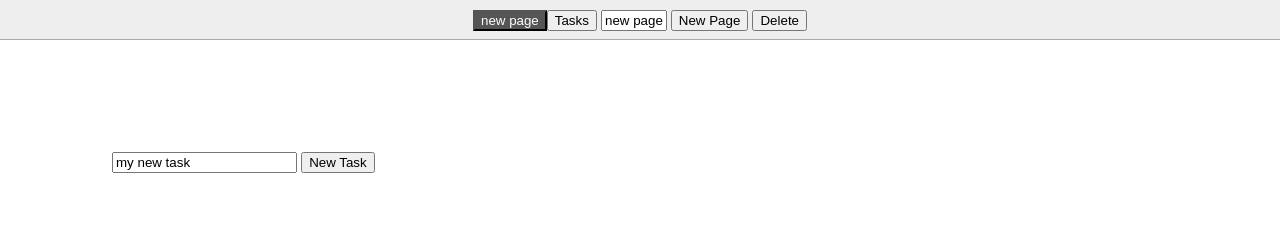
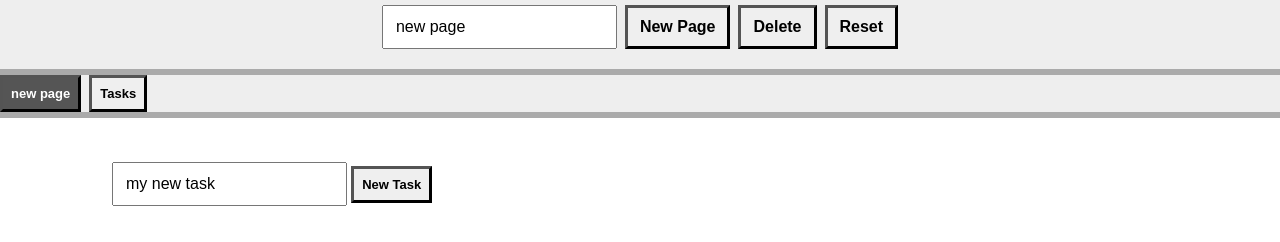
Before and after one commit to wolfepackharry/Checklist, a website: page index.html in a window 1280 px wide. Both pictures are taken after a click on the button "New Page". Drawn offline with Linux system fonts and the light colour scheme.

Commit message:
+DeletionSelectionBugFixed & BetterUI

```diff
--- a/index.html
+++ b/index.html
@@ -12,16 +12,22 @@
     <script type="module" src="script.js"></script>
   </head>
   <body>
-    <nav>
-      <nav, id = "pagesSetup">
-        <input id = "pageNameInput", value="new page"/>
-        <button id = "NewPageBtn">New Page</button>
-        <button id = "DeletingBtn">Delete</button></nav>
-    </nav>
+    <div id = "pageControls">
+    <input id = "pageNameInput" value="new page"/>
+    <button id = "NewPageBtn">New Page</button>
+    <button id = "DeletingBtn">Delete</button>
+    <button id = "Reset">Reset</button></div>
+      <nav id = "pagesSetup">
+
+      </nav>
     <main>
-      <input id = "TaskInput", value="my new task"/>
+
+      <div id="taskInputRow">
+      <input id = "TaskInput" value="my new task"/>
       <button id = "NewTaskBtn">New Task</button>
       <ul id="taskList"></ul>
+      </div>
+
     </main>
   </body>
 </html>
--- a/script.js
+++ b/script.js
@@ -3,7 +3,9 @@ const _taskInput = document.getElementById("TaskInput");
 const _newPageBtn = document.getElementById("NewPageBtn");
 const _newPageInput = document.getElementById("pageNameInput");
 const _deletingBtn = document.getElementById("DeletingBtn");
+const _reset = document.getElementById("Reset")
 let TaskPages = [{Name: "", Contents: []}];
+let buttons = []
 let _currentPageIndex = 0;
 let _deleting = false;
 if (loadTasks()){
@@ -11,7 +13,7 @@ if (loadTasks()){
   TaskPages.forEach((page, index) => {
     const btn = createPageButton(page.Name, index);
   if (index === 0) {
-    selectPage(0, btn);
+    selectPage(0);
     console.log("GGGGG");
   }
   });
@@ -24,7 +26,9 @@ else{
 _newTaskBtn.addEventListener("click", () => {
     if (_taskInput.value == ""){return;}
     const li = document.createElement('li');
-    li.textContent = _taskInput.value;
+    const span = document.createElement('span');
+    span.textContent = _taskInput.value;
+    li.appendChild(span);
     document.getElementById('taskList').appendChild(li);
     const checkbox = document.createElement('input');
     checkbox.type = 'checkbox';
@@ -65,22 +69,30 @@ _newPageBtn.addEventListener("click", () => {
     const newPageBtn = document.createElement('button');
     newPageBtn.textContent = _newPageInput.value;
     document.getElementById('pagesSetup').prepend(newPageBtn);
-    const index = TaskPages.length;
+    let index = TaskPages.length;
     _currentPageIndex = index;
+    buttons.splice(index, 0, newPageBtn);
     console.log(index);
     TaskPages[_currentPageIndex] = {Name: _newPageInput.value, Contents: []};
-    selectPage(index, newPageBtn);
+    selectPage(index);
     saveTasks();
     let myButton = newPageBtn;
     newPageBtn.addEventListener('click', () => {
+      index = buttons.indexOf(newPageBtn);
       if (!_deleting){
-        selectPage(index, myButton);
+        selectPage(index);
       }
       else{
         if (TaskPages.length > 1)
         {
           newPageBtn.remove();
+          buttons.splice(index, 1)
           TaskPages.splice(index, 1);
+          if (index == _currentPageIndex){
+            let nextIndex = index;
+            if (!buttons[nextIndex]){nextIndex -= 1;}
+            selectPage(nextIndex);
+          }
           saveTasks();
         }
       }
@@ -96,7 +108,8 @@ _newPageBtn.addEventListener("click", () => {
     });
 })
 
-function selectPage(index, btn) {
+function selectPage(index) {
+    let btn = buttons[index];
     document.querySelectorAll('#pagesSetup button').forEach(b => b.classList.remove('selected'));
     btn.classList.add('selected');
     _currentPageIndex = index;
@@ -107,18 +120,26 @@ function createPageButton(name, index) {
     const btn = document.createElement('button');
     btn.textContent = name;
     document.getElementById('pagesSetup').prepend(btn);
-    selectPage(index, btn);
+    buttons.splice(index, 0, btn);
+    selectPage(index);
     saveTasks();
     btn.addEventListener('click', () => {
+      index = buttons.indexOf(btn);
       if (!_deleting){
         console.log(_deleting);
-        selectPage(index, btn);
+        selectPage(index);
       }
       else{
         if (TaskPages.length > 1)
         {
           btn.remove();
+          buttons.splice(index, 1);
           TaskPages.splice(index, 1);
+          if (index == _currentPageIndex){
+            let nextIndex = index;
+            if (!buttons[nextIndex]){nextIndex -= 1;}
+            selectPage(nextIndex);
+          }
           saveTasks();
         }
       }
@@ -149,7 +170,9 @@ function renderTasks() {
     document.getElementById('taskList').innerHTML = "";
     TaskPages[_currentPageIndex].Contents.forEach(task => {
       const li = document.createElement('li');
-      li.textContent = task.text;
+      const span = document.createElement('span');
+      span.textContent = task.text;
+      li.appendChild(span);
 
       const checkbox = document.createElement('input');
       checkbox.type = 'checkbox';
@@ -180,3 +203,14 @@ function renderTasks() {
   function saveTasks() {
     localStorage.setItem('TaskPages', JSON.stringify(TaskPages));
   }
+
+
+_reset.addEventListener("click", () =>{
+  TaskPages.forEach(task => {
+    task.Contents.forEach(checked => {
+      checked.checked = false;
+    })
+  })
+  renderTasks();
+  saveTasks();
+});
--- a/styles.css
+++ b/styles.css
@@ -11,30 +11,90 @@ body {
 nav {
   display: flex;
   flex-wrap: wrap;
+  align-items: left;
+  justify-content:left;
+  padding: 0rem;
+  gap: 0.5rem;
+  border-bottom: solid 6px #aaa;
+  border-top: solid 6px #aaa;
+  background-color: #eee;
+}
+#pageControls {
+  display: flex;
+  flex-wrap: wrap;
   align-items: center;
   justify-content: center;
+  gap: 0.5rem;
+  padding-bottom: 1.25rem;
+  background-color: #eee;
+}
+#NewPageBtn{
+  margin-top: 0.3rem;
+  min-height: 44px;
+  font-size: 16px;
+  padding: 0 12px;
+}
+
+button{
   padding: 0.5rem;
-  gap: 0.5rem;
-  border-bottom: solid 1px #aaa;
-  background-color: #eee;
+  margin-top: 0rem;
+  font-size: small;
+  font-style:normal;
+  font-weight: bolder;
+  border-width: 3px;
+  margin-left: 0rem;
+}
+#DeletingBtn{
+  min-height: 44px;
+  font-size: 16px;
+  padding: 0 12px;
+  margin-top: 0.3rem;
+}
+#taskList li {
+  display: flex;
+  align-items: center;
+  gap: 12px;
+  padding: 10px 0;
+}
+#taskList li button {
+  margin-left: auto;
+}
+#taskList input[type="checkbox"] {
+  margin-top: 0.3rem;
+  width: 20px;
+  height: 20px;
+}
+#Reset{
+  min-height: 44px;
+  font-size: 16px;
+  padding: 0 12px;
+  margin-top: 0.3rem;
 }
 .task-item {
   display: flex;
+  color: aqua;
   align-items: center;
   gap: 8px;
 }
-.completed{
+
+#pagesSetup{
+
+}
+.completed > *:not(button){
   text-decoration: line-through;
   opacity: 0.5;
 }
 #NewTaskBtn{
-  margin-top: 6rem;
+  margin-top: 2rem;
 }
 #basePage{
   width: 2.8rem;
 }
-#pageNameInput{
-  width: 4.1rem;
+#pageNameInput, #TaskInput {
+  min-height: 44px;
+  font-size: 16px;
+  padding: 0 12px;
+  margin-top: 0.3rem;
 }
 #TaskInput{
   margin-left: 6rem;
```
